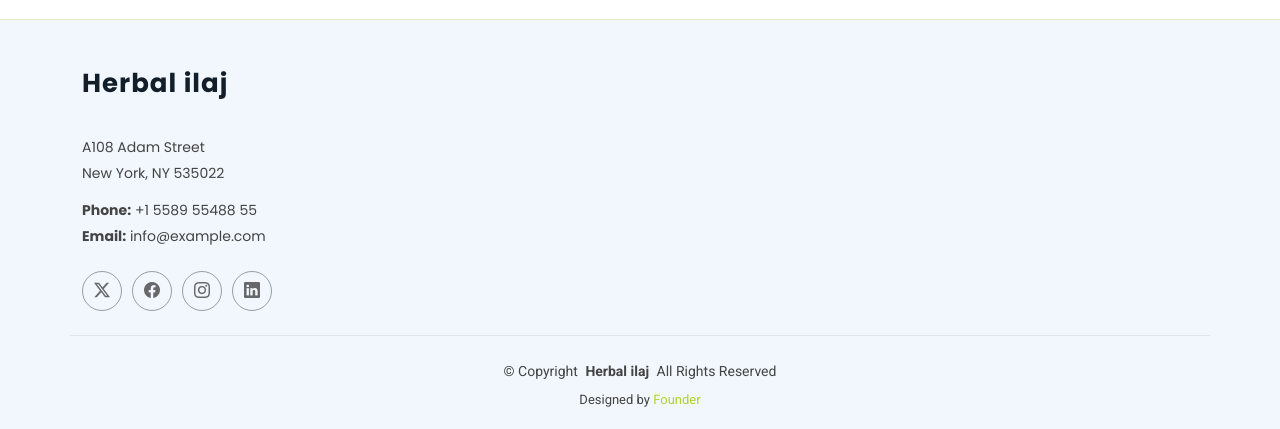
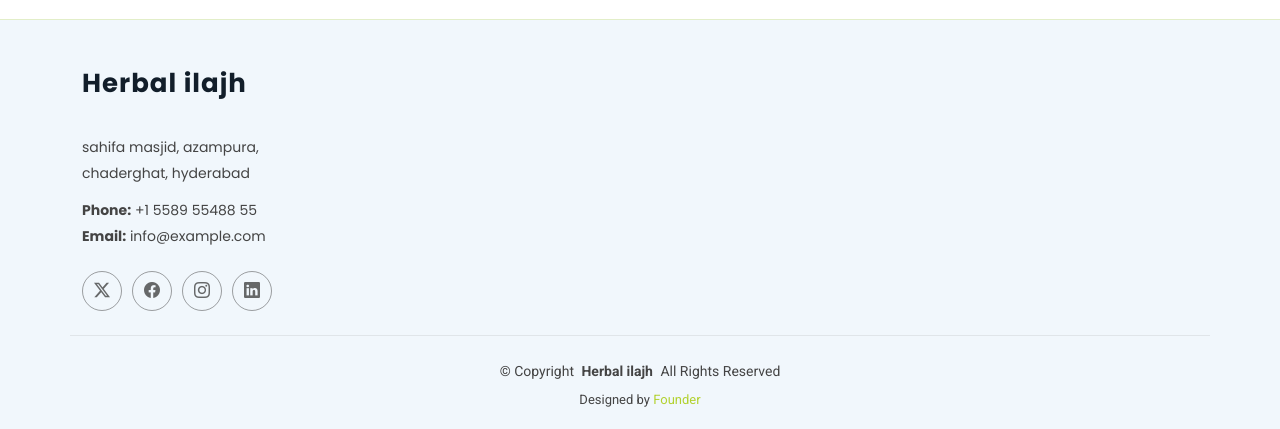
Before and after one commit to madihamaz/HerbalIlajhh, a plain HTML site: page index.html in a window 1280 px wide. Shown: the part 3878-4307 px from the top of the page. Drawn offline with Linux system fonts and the light colour scheme.

Commit message:
Update index.html

```diff
--- a/index.html
+++ b/index.html
@@ -1009,11 +1009,11 @@
       <div class="row gy-4">
         <div class="col-lg-4 col-md-6 footer-about">
           <a href="index.html" class="logo d-flex align-items-center">
-            <span class="sitename">Herbal ilaj</span>
+            <span class="sitename">Herbal ilajh</span>
           </a>
           <div class="footer-contact pt-3">
-            <p>A108 Adam Street</p>
-            <p>New York, NY 535022</p>
+            <p>sahifa masjid, azampura, </p>
+            <p>chaderghat, hyderabad</p>
             <p class="mt-3"><strong>Phone:</strong> <span>+1 5589 55488 55</span></p>
             <p><strong>Email:</strong> <span>info@example.com</span></p>
           </div>
@@ -1073,7 +1073,7 @@
     </div>-->
 
     <div class="container copyright text-center mt-4">
-      <p>© <span>Copyright</span> <strong class="px-1 sitename">Herbal ilaj</strong> <span>All Rights Reserved</span></p>
+      <p>© <span>Copyright</span> <strong class="px-1 sitename">Herbal ilajh</strong> <span>All Rights Reserved</span></p>
       <div class="credits">
         <!-- All the links in the footer should remain intact. -->
         <!-- You can delete the links only if you've purchased the pro version. -->
```
